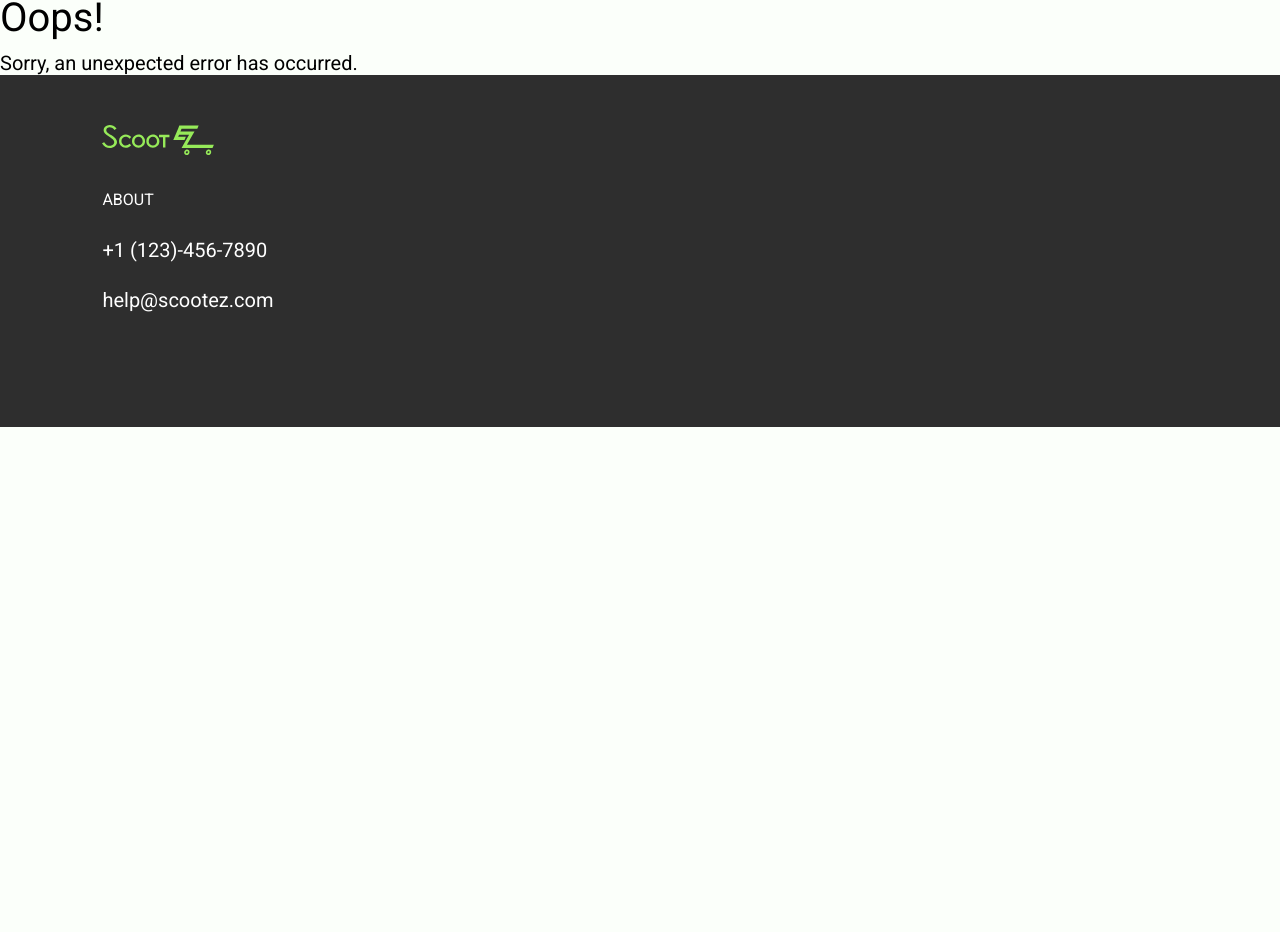
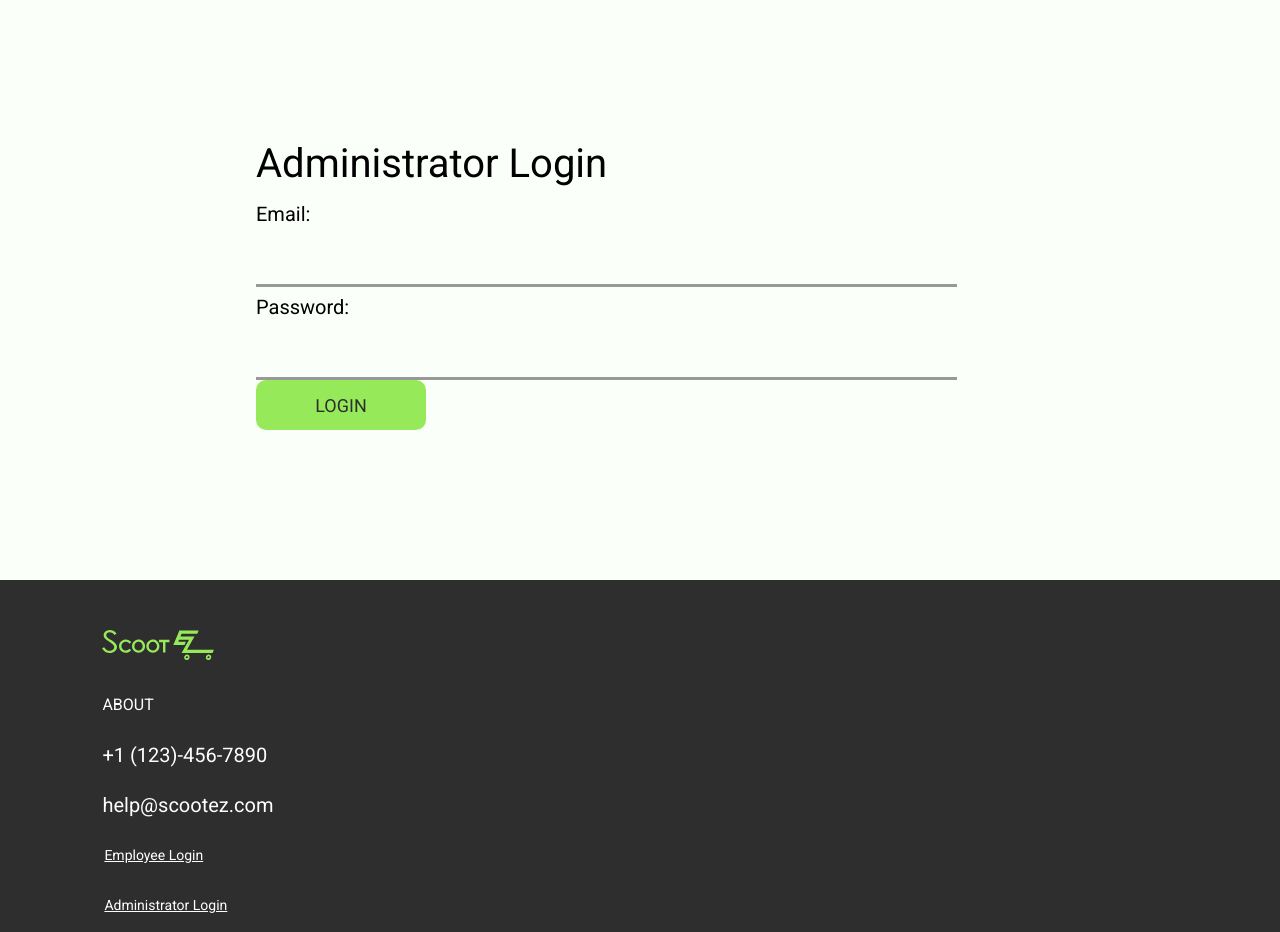
Before and after one commit to amitathik7/ScootEZ, a React (Create React App) app in the folder client/: page /admin-login in a window 1280 px wide. Shown: the part 116-1048 px from the top of the page. Before the commit the page ends 800 px from the top, so only its background shows below. Built offline with nearby package versions, Linux system fonts and the light colour scheme.

Commit message:
footer login pages for admin and employees

```diff
--- a/client/src/App.js
+++ b/client/src/App.js
@@ -20,6 +20,9 @@ import CurrentRentalsPage from './Pages/CurrentRentalsPage.js';
 
 import NavBar from "./NavBar.js";
 import Footer from "./Footer.js";
+
+import EmployeeLoginPage from './Pages/EmployeeLoginPage.js';
+import AdminLoginPage from './Pages/AdminLoginPage.js';
 
 export const AccountContext = React.createContext(null);
 export const IsLoggedInContext = React.createContext(false);
@@ -66,7 +69,11 @@ function App() {
             </Route>
             <Route path="/profile" element={<ProfilePage/>} />
             <Route path="/current-rentals" element={<CurrentRentalsPage/>} />
+            <Route path="/employee-login" element={<EmployeeLoginPage/>} />
+            <Route path="/admin-login" element={<AdminLoginPage/>} />
             <Route path="*" element={<ErrorPage />} />
+
+
           </Routes>
 
           <Footer />
--- a/client/src/Footer.js
+++ b/client/src/Footer.js
@@ -6,6 +6,9 @@ import { ReactComponent as Logo} from './ScootezLogo.svg';
 
 import HomePage from "./Pages/HomePage.js";
 import AboutPage from './Pages/AboutPage.js';
+import EmployeeLoginPage from './Pages/EmployeeLoginPage.js';
+import AdminLoginPage from './Pages/AdminLoginPage.js';
+
 
 export default function Footer() {
     return(
@@ -16,6 +19,18 @@ export default function Footer() {
             <div><NavLink className="footerLink" to="/about" element={<AboutPage />}>ABOUT</NavLink></div>
             <div><p>+1 (123)-456-7890</p></div>
             <div><p>help@scootez.com</p></div>
-        </div>
+            <div>
+                <NavLink to="/employee-login">
+                    <button className={`button5 ${styles['button5']}`}>
+                        Employee Login
+                    </button>
+                </NavLink>
+            </div>
+                <NavLink to="/admin-login">
+                    <button className={`button5 ${styles['button5']}`}>
+                        Administrator Login
+                    </button>
+                </NavLink>
+            </div>
     );
 }
--- /dev/null
+++ b/client/src/Pages/AdminLoginPage.js
@@ -0,0 +1,75 @@
+import React, { useEffect, useState } from 'react';
+import { useNavigate } from 'react-router-dom';
+import styles from "../styles.css"; // Make sure to import your styles
+
+export default function AdminLoginPage() {
+    const [loginInfo, setLoginInfo] = useState({
+        email: '',
+        password: '',
+    });
+
+    const handleEmailChange = (e) => {
+        setLoginInfo({
+            ...loginInfo,
+            email: e.target.value
+        });
+    };
+
+    const handlePasswordChange = (e) => {
+        setLoginInfo({
+            ...loginInfo,
+            password: e.target.value
+        });
+    };
+
+    const navigate = useNavigate();
+
+    const handleLogin = async () => {
+        console.log(loginInfo);
+
+        try {
+            const response = await fetch(
+                `http://localhost:5000/api/admin-login`,
+                {
+                    method: 'POST',
+                    headers: {
+                        'Content-Type': 'application/json',
+                    },
+                    body: JSON.stringify(loginInfo),
+                }
+            );
+
+            if (response.ok) {
+                // Successful login
+                navigate('/admin-dashboard'); // Redirect to admin dashboard
+            } else {
+                // Handle failed login (e.g., show error message)
+                console.error('Admin Login failed');
+            }
+        } catch (error) {
+            console.error('Error during admin login:', error);
+        }
+    };
+
+    return (
+        <div style={{ width: "100%", height: "100%", display: "flex", justifyContent: "center", alignItems: "center", margin: "0px", paddingTop: "150px", paddingBottom: "150px" }}>
+            <div style={{ width: "60%", display: "inline-block", lineHeight: "40px" }}>
+                <h1>Administrator Login</h1>
+                <p>Email:</p>
+                <input className="input1"
+                    value={loginInfo.email}
+                    onChange={handleEmailChange}
+                 />
+                <p>Password:</p>
+                <input className="input1"
+                    type="password"
+                    value={loginInfo.password}
+                    onChange={handlePasswordChange}
+                />
+                <button className="button1" onClick={handleLogin}>
+                        LOGIN
+                </button>
+            </div>
+        </div>
+    );
+}
--- /dev/null
+++ b/client/src/Pages/EmployeeLoginPage.js
@@ -0,0 +1,74 @@
+import React, { useEffect, useState } from 'react';
+import { useNavigate } from 'react-router-dom';
+
+export default function EmployeeLoginPage() {
+    const [loginInfo, setLoginInfo] = useState({
+        email: '',
+        password: '',
+    });
+
+    const handleEmailChange = (e) => {
+        setLoginInfo({
+            ...loginInfo,
+            email: e.target.value
+        });
+    };
+
+    const handlePasswordChange = (e) => {
+        setLoginInfo({
+            ...loginInfo,
+            password: e.target.value
+        });
+    };
+
+    const navigate = useNavigate();
+
+    const handleLogin = async () => {
+        console.log(loginInfo);
+
+        try {
+            const response = await fetch(
+                `http://localhost:5000/api/employee-login`,
+                {
+                    method: 'POST',
+                    headers: {
+                        'Content-Type': 'application/json',
+                    },
+                    body: JSON.stringify(loginInfo),
+                }
+            );
+
+            if (response.ok) {
+                // Successful login
+                navigate('/employee-dashboard');
+            } else {
+                // Handle failed login
+                console.error('Login failed');
+            }
+        } catch (error) {
+            console.error('Error during login:', error);
+        }
+    };
+
+    return (
+        <div style={{ width: "100%", height: "100%", display: "flex", justifyContent: "center", alignItems: "center", margin: "0px", paddingTop: "150px", paddingBottom: "150px" }}>
+            <div style={{ width: "60%", display: "inline-block", lineHeight: "40px" }}>
+                <h1>Employee Login</h1>
+                <p>Email:</p>
+                <input className="input1"
+                    value={loginInfo.email}
+                    onChange={handleEmailChange}
+                 />
+                <p>Password:</p>
+                <input className="input1"
+                    type="password"
+                    value={loginInfo.password}
+                    onChange={handlePasswordChange}
+                />
+                <button className="button1" onClick={handleLogin}>
+                        LOGIN
+                </button>
+            </div>
+        </div>
+    );
+}
--- a/client/src/styles.css
+++ b/client/src/styles.css
@@ -324,3 +324,21 @@ label {
     border-color: var(--light-green);
     border-style: none;
 }
+
+/* Small white text */
+.button5 {
+    color: white;
+    font-family: var(--bodyFontFamily);
+    font-weight: var(--bodyFontWeight);
+    font-size: 14px;
+
+    background-color: transparent;
+    border-color: transparent;
+    text-decoration: underline;
+}
+.button5:hover {
+    color: var(--mid-green);
+}
+.button5:active {
+    color: var(--neon-green);
+}
```
